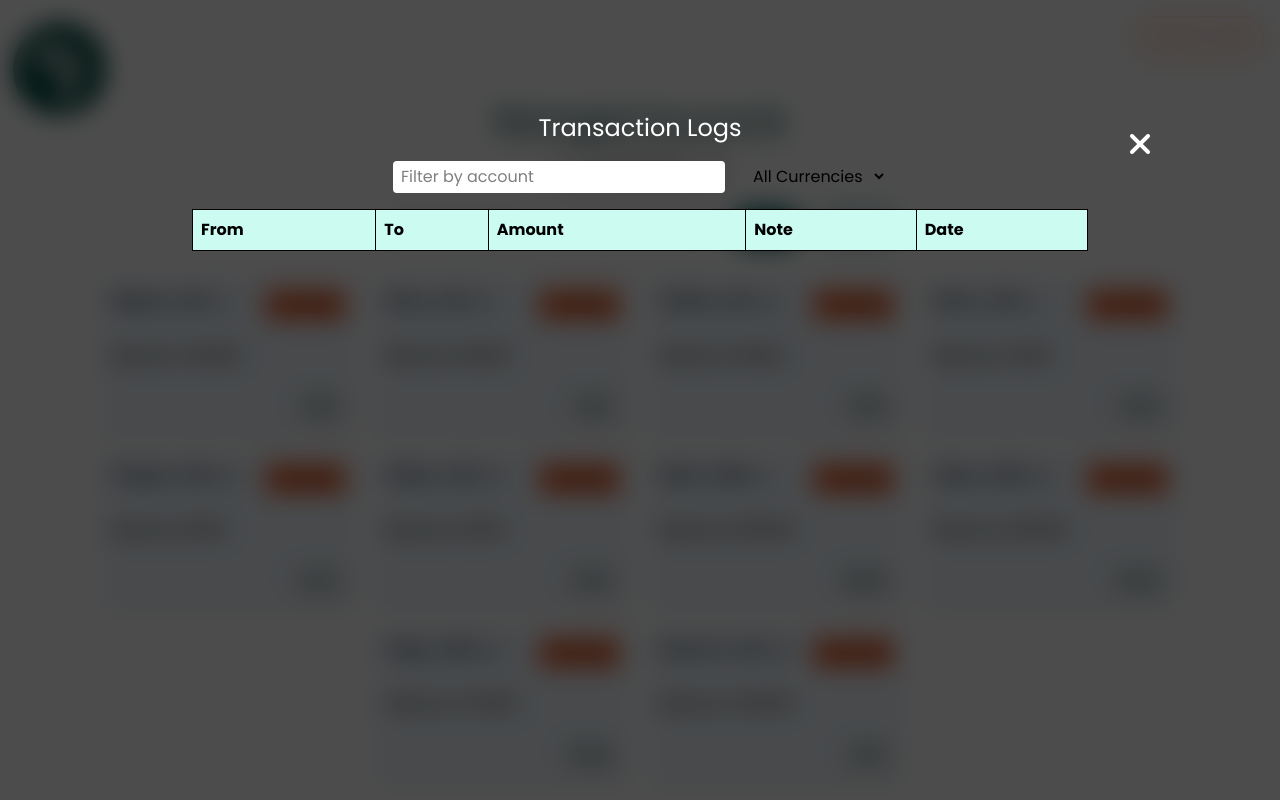
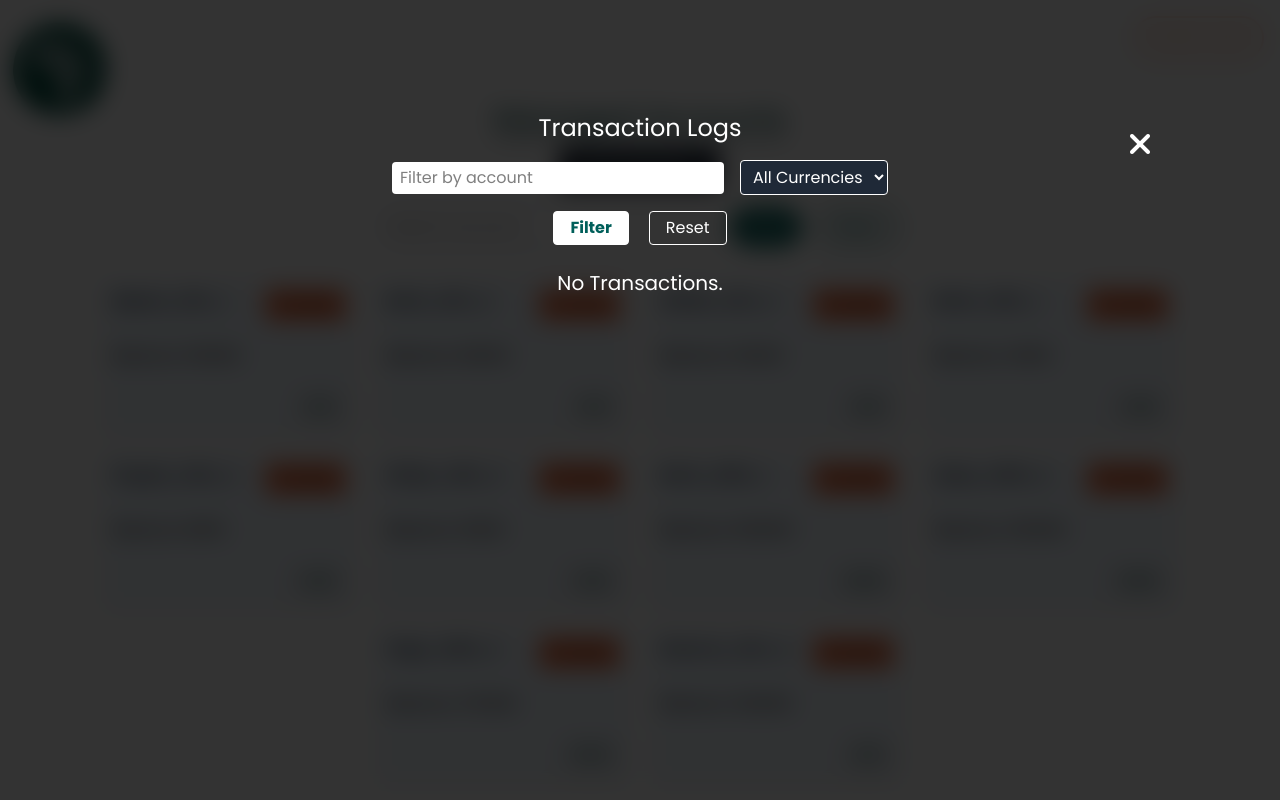
Before and after one commit to BurkyCodes/TreasurySimulator, an Angular app: page / in a window 1280 px wide. Both pictures are taken after a click on the button "SHOW LOGS". Built offline with nearby package versions, Linux system fonts and the light colour scheme.

Commit message:
Styling transactions

```diff
--- a/src/app/components/accounts/accounts.component.css
+++ b/src/app/components/accounts/accounts.component.css
@@ -1,3 +1,4 @@
+select,
 select option {
   color: #fff;
   background-color: #1f2937;
--- a/src/app/components/accounts/accounts.component.html
+++ b/src/app/components/accounts/accounts.component.html
@@ -78,7 +78,7 @@ class="fixed inset-0 flex overflow-y-auto items-start pt-20 justify-center w-scr
   <div class="mb-2">
     <label class="font-semibold">To:</label>
     <select [(ngModel)]="destinationId" class="w-full border px-3 py-2 rounded">
-      <option value="">-- Select Destination --</option>
+      <option value="">Send to </option>
       <option *ngFor="let acc of allAccounts"
               [value]="acc.id"
               [disabled]="acc.id === selectedAccount.id">
@@ -107,7 +107,7 @@ class="fixed inset-0 flex overflow-y-auto items-start pt-20 justify-center w-scr
 
 <div
  *ngIf="showTransactionLogs"
- class="fixed inset-0 px-4 cursor-pointer flex overflow-y-auto items-start pt-20 justify-center w-screen h-screen bg-black/70 backdrop-blur-md z-50"
+ class="fixed inset-0 px-4 cursor-pointer flex overflow-y-auto items-start pt-20 justify-center w-screen h-screen bg-black/80 backdrop-blur-md z-50"
 >
  <i
  (click)="showTransactionLogs = !showTransactionLogs"
@@ -125,7 +125,7 @@ class="fixed inset-0 flex overflow-y-auto items-start pt-20 justify-center w-scr
       <select
         [(ngModel)]="filterCurrency"
         (change)="onTransactionFilterChange()"
-        class="px-2 py-1 text-[#fff] rounded text-black"
+        class="px-2 py-1 text-[#fff] border border-[#fff] rounded text-black"
       >
         <option value="" class="text-[#fff]">All Currencies</option>
         <option value="KES">KES</option>
@@ -133,7 +133,22 @@ class="fixed inset-0 flex overflow-y-auto items-start pt-20 justify-center w-scr
         <option value="NGN">NGN</option>
       </select>
     </div>
-  <table class="border w-full border-collapse text-left">
+    <div class="w-full flex items-center justify-center my-4 gap-5">
+        <button
+        (click)="onTransactionFilterChange()"
+        class="bg-[#fff] text-teal-800 font-bold border border-white px-4 py-1 rounded"
+      >
+        Filter
+      </button>
+
+      <button
+        (click)="resetFilters()"
+        class="border border-[#fff] text-[#fff] px-4 py-1 rounded"
+      >
+        Reset
+      </button>
+      </div>
+  <table *ngIf="filteredTransactions.length > 0" class="border w-full border-collapse text-left">
     <thead class="bg-teal-100">
       <tr>
         <th class="p-2 border">From</th>
@@ -144,7 +159,7 @@ class="fixed inset-0 flex overflow-y-auto items-start pt-20 justify-center w-scr
       </tr>
     </thead>
     <tbody class="text-[#fff]">
-      <tr *ngFor="let tx of transactions$ | async" >
+      <tr *ngFor="let tx of filteredTransactions" >
         <td class="p-2 border">{{ tx.from }}</td>
         <td class="p-2 border">{{ tx.to }}</td>
         <td class="p-2 border">{{ tx.amount }}</td>
@@ -153,6 +168,9 @@ class="fixed inset-0 flex overflow-y-auto items-start pt-20 justify-center w-scr
       </tr>
     </tbody>
   </table>
+     <p *ngIf="filteredTransactions.length === 0" class="text-center mt-2 text-xl capitalize text-[#fff] mt-6">
+      No transactions.
+    </p>
 </div>
 
 </div>
--- a/src/app/components/accounts/accounts.component.ts
+++ b/src/app/components/accounts/accounts.component.ts
@@ -93,6 +93,11 @@ onTransactionFilterChange() {
   this.applyTransactionFilters(transactionSignal());
 }
 
+resetFilters() {
+  this.filterAccount = '';
+  this.filterCurrency = '';
+  this.applyTransactionFilters(transactionSignal());
+}
   searchAccounts(): void {
     const term = this.searchTerm.toLowerCase().trim();
 
```
